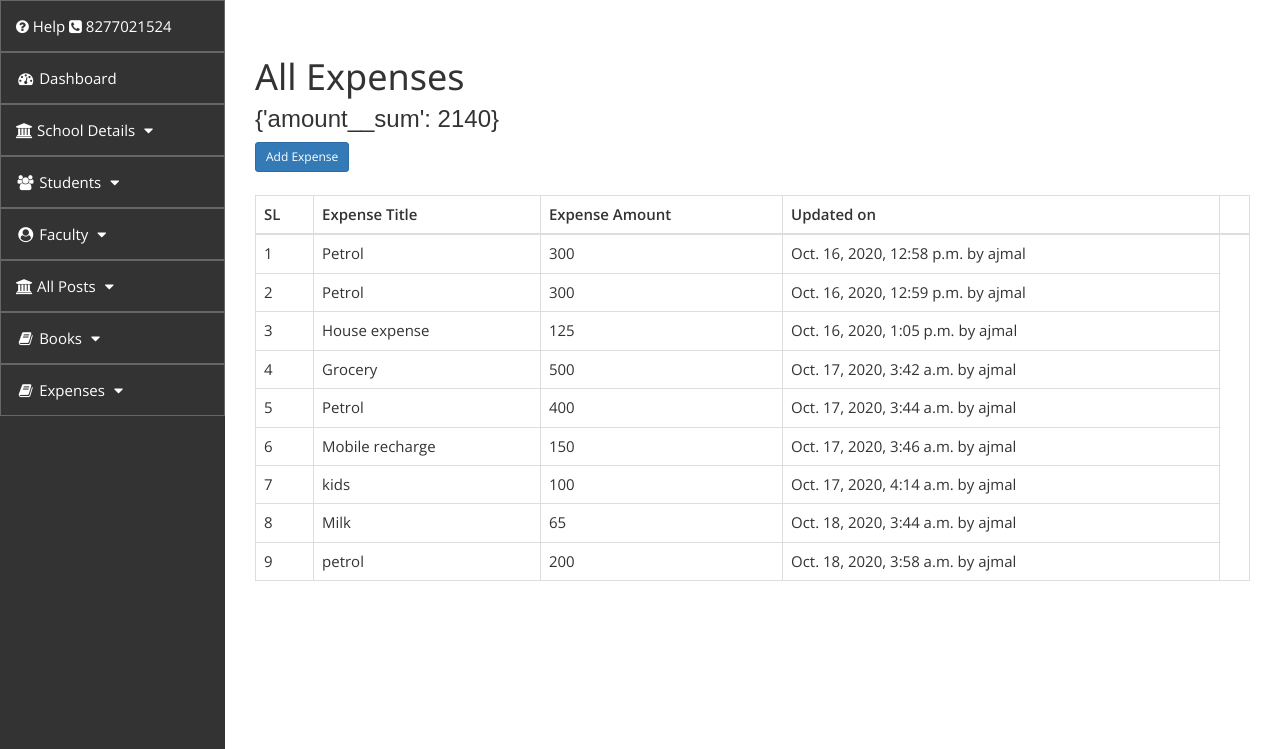
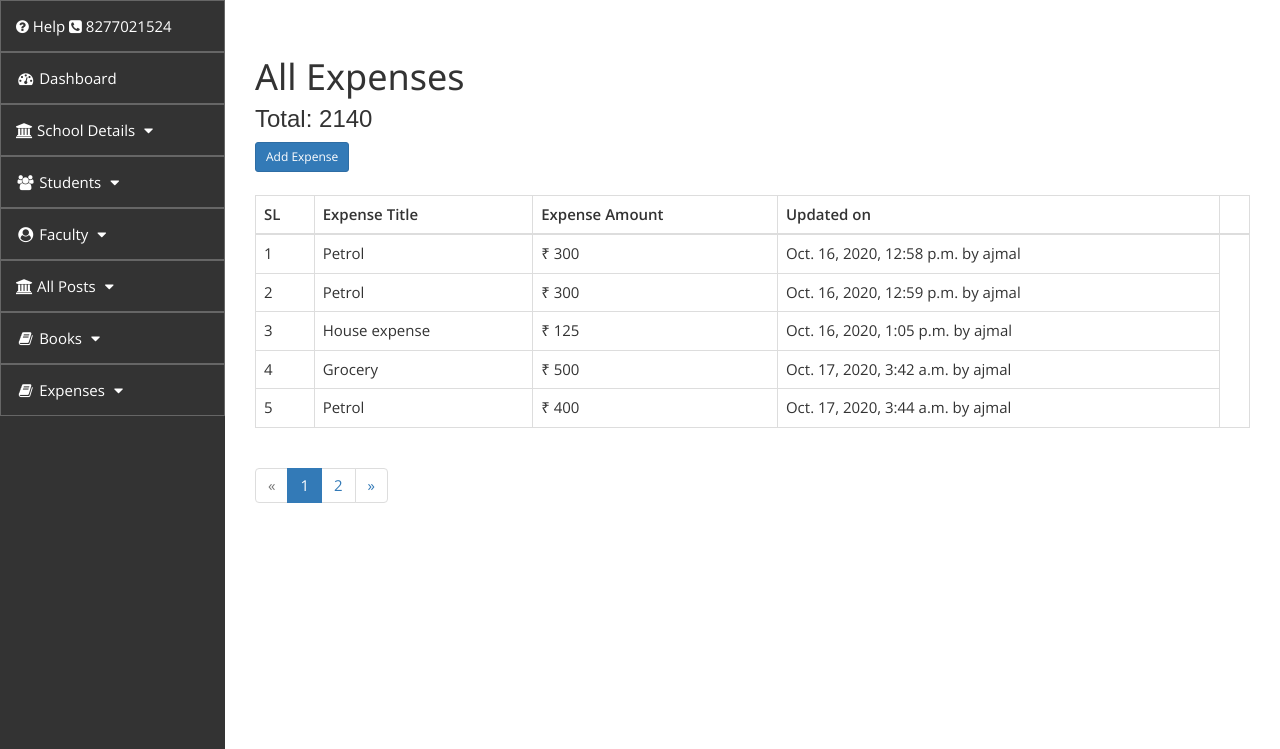
Before and after one commit to mamusthafa/django_school, a Django app: page /expense/expense_lists/ in a window 1280 px wide. Shown: the part 51-800 px from the top of the page. Run offline with Django 3.2, Linux system fonts and the light colour scheme; data comes from the database, SQL or seed files in the repository; both versions use the stored data as it was after the commit; some libraries are stand-ins or nearby versions; some web fonts are replaced.

Commit message:
total added

```diff
--- a/expense/models.py
+++ b/expense/models.py
@@ -5,7 +5,7 @@ from django.urls import reverse
 
 class Expense(models.Model):
     title = models.CharField(max_length=250)
-    amount = models.IntegerField(max_length = 200)
+    amount = models.IntegerField()
     date_posted = models.DateTimeField(default=timezone.now)
     author = models.ForeignKey(User, on_delete=models.CASCADE)
 
--- a/expense/templates/expense/expense_lists.html
+++ b/expense/templates/expense/expense_lists.html
@@ -5,7 +5,7 @@
 <div class="col-md-12" style="padding:30px;">
 
 <h1>All Expenses</h1>
-<h3>{{ expensesum }}</h3>
+<h3>Total: {{ expensesum.amount__sum }}</h3>
 <a class="btn btn-primary btn-sm mt-1 mb-1" href="{% url 'expense-create' %}" >Add Expense</a><br><br>
 <table class="table table-bordered">
    <thead>
@@ -24,7 +24,7 @@
    <tr>
        <td>{{forloop.counter}}</td>
        <td><a href="#">{{ expense.title }}</a></td>
-       <td>{{ expense.amount }}</td>
+       <td>&#x20B9; {{ expense.amount }}</td>
        <td>{{ expense.date_posted }} by {{ expense.author }}</td>
        {% if expense.author == user %}
        <td>
@@ -42,27 +42,27 @@
 </table>
 
 
-<!--------------------------------- Start of Pagination starts here ----------------------------------------------->
-{% if is_paginated %}
-
-{% if page_obj.has_previous %}
- <a class="btn btn-outline-info mb-4" href="?page=1">First</a>
- <a class="btn btn-outline-info mb-4" href="?page={{ page_obj.previous_page_number }}">Previous</a>
-{% endif %}
-
-{% for num in page_obj.paginator.page_range %}
- {% if page_obj.number == num %}
-   <a class="btn btn-info mb-4" href="?page={{ num }}">{{ num }}</a>
- {% elif num > page_obj.number|add:'-3' and num < page_obj.number|add:'3' %}
-   <a class="btn btn-outline-info mb-4" href="?page={{ num }}">{{ num }}</a>
- {% endif %}
-{% endfor %}
-
-{% if page_obj.has_next %}
- <a class="btn btn-outline-info mb-4" href="?page={{ page_obj.next_page_number }}">Next</a>
- <a class="btn btn-outline-info mb-4" href="?page={{ page_obj.paginator.num_pages }}">Last</a>
-{% endif %}
-
+<!--------------------------------- Start of Pagination for function based views starts here ----------------------------------------------->
+{% if expenses.has_other_pages %}
+  <ul class="pagination">
+    {% if expenses.has_previous %}
+      <li><a href="?page={{ expenses.previous_page_number }}">&laquo;</a></li>
+    {% else %}
+      <li class="disabled"><span>&laquo;</span></li>
+    {% endif %}
+    {% for i in expenses.paginator.page_range %}
+      {% if expenses.number == i %}
+        <li class="active"><span>{{ i }} <span class="sr-only">(current)</span></span></li>
+      {% else %}
+        <li><a href="?page={{ i }}">{{ i }}</a></li>
+      {% endif %}
+    {% endfor %}
+    {% if expenses.has_next %}
+      <li><a href="?page={{ expenses.next_page_number }}">&raquo;</a></li>
+    {% else %}
+      <li class="disabled"><span>&raquo;</span></li>
+    {% endif %}
+  </ul>
 {% endif %}
 <!---------------------------------End of Pagination starts here ----------------------------------------------->
 
--- a/expense/urls.py
+++ b/expense/urls.py
@@ -8,9 +8,4 @@ urlpatterns = [
     path('expense_list/', ExpenseListView.as_view(), name='expense-list'),
     path('expense_detail/<int:pk>/', ExpenseDetailView.as_view(), name='expense-detail'),
     path('expense_lists/', views.expense_list, name='expense-lists'),
-
-
-
-    #path('bar/', view=BarView.as_view(), name='bar'),
-
 ]
--- a/expense/views.py
+++ b/expense/views.py
@@ -21,16 +21,27 @@ class ExpenseCreateView(LoginRequiredMixin, CreateView):
 
 class ExpenseListView(ListView):
     model = Expense  # <app>/<model>_<viewtype>.html  = students/post_detail.html
-    expensesum = Expense.objects.all().aggregate(Sum('amount'))
     ordering = ['-date_posted']
     paginate_by = 5
 
 
 def expense_list(request):
     expenses = Expense.objects.all()
-    # filter and search codes starts he
     expensesum = Expense.objects.all().aggregate(Sum('amount'))
-    # filter and search codes ends here
+
+    # pagination code for function based views starts here
+    page = request.GET.get('page', 1)
+    paginator = Paginator(expenses, 5)
+
+    try:
+        expenses = paginator.page(page)
+    except PageNotAnInteger:
+        expenses = paginator.page(1)
+    except EmptyPage:
+        expenses = paginator.page(paginator.num_pages)
+    # Pagination ends here
+
+
     context = {'expenses': expenses, 'expensesum': expensesum}
     return render(request, 'expense/expense_lists.html', context)
 
--- a/students/templates/students/base.html
+++ b/students/templates/students/base.html
@@ -182,6 +182,7 @@ h1{
     <ul id="expense" class="collapse">
       <li><a href="{% url 'expense-list' %}"><i class="fa fa-cog"></i> All Expenses</a></li>
       <li><a href="{% url 'expense-create' %}"><i class="fa fa-fw fa-plus"></i> Add Expense</a> </li>
+      <li><a href="{% url 'expense-lists' %}"><i class="fa fa-fw fa-plus"></i> Total Expense</a> </li>
 
     </ul>
   </li>
--- a/students/templates/students/faculty_list.html
+++ b/students/templates/students/faculty_list.html
@@ -12,6 +12,7 @@
 <div class="col-md-12">
     <h1>Faculty List</h1>
     <a href="{% url 'add_faculty' %}" class="btn btn-primary">Add Faculty</a>
+    <h3>Total Faculties : {{total_faculties}}</h3>
     <table class="table table-bordered">
         <thead>
 
--- a/students/views.py
+++ b/students/views.py
@@ -197,11 +197,12 @@ def add_faculty(request):
 
 def faculty_list(request):
     faculties = Faculty.objects.all()
+    total_faculties = faculties.count()
     # filter and search codes starts here
     myFilter = OrderFilter(request.GET, faculties)
     faculties = myFilter.qs
     # filter and search codes ends here
-    context = {'faculties': faculties, 'myFilter': myFilter}
+    context = {'faculties': faculties, 'myFilter': myFilter, 'total_faculties':total_faculties}
     return render(request, 'students/faculty_list.html', context)
 
 
```
Also changed, not shown: db.sqlite3, expense/migrations/0002_auto_20201020_1244.py (added).
